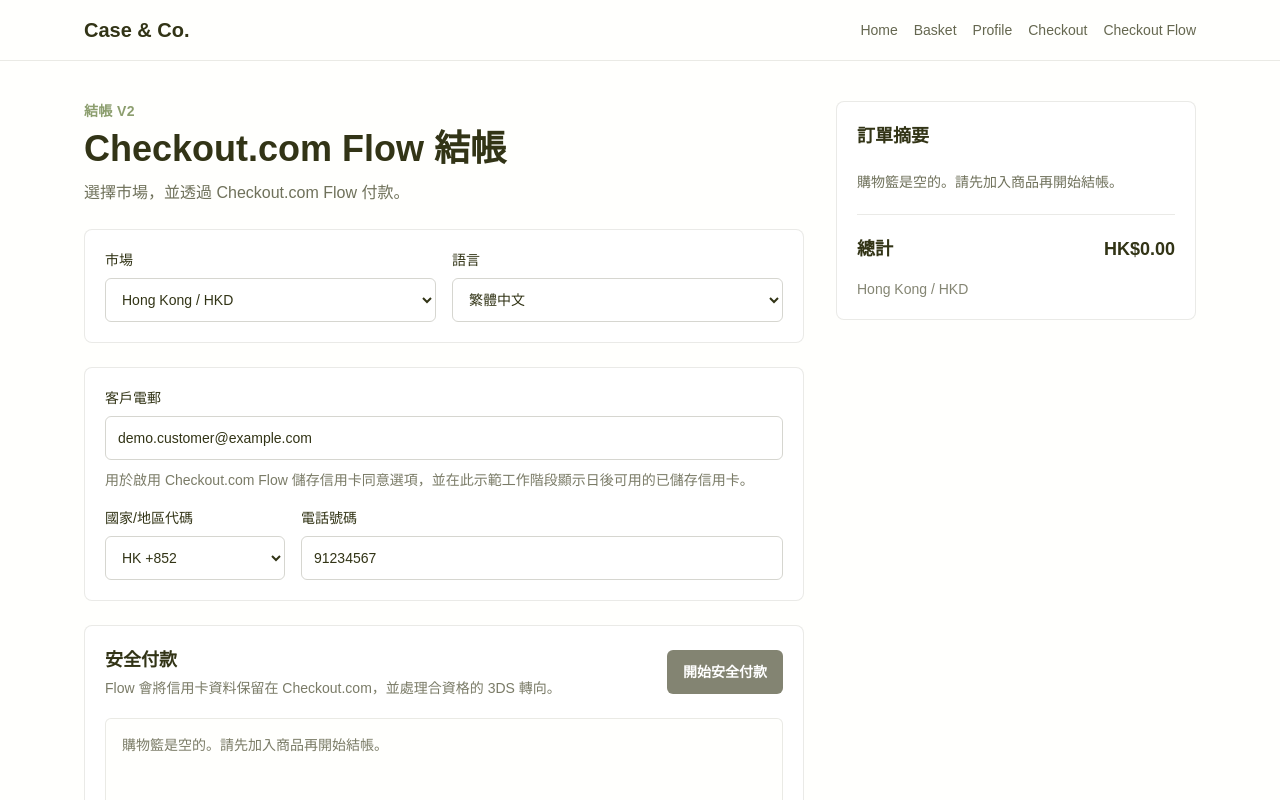
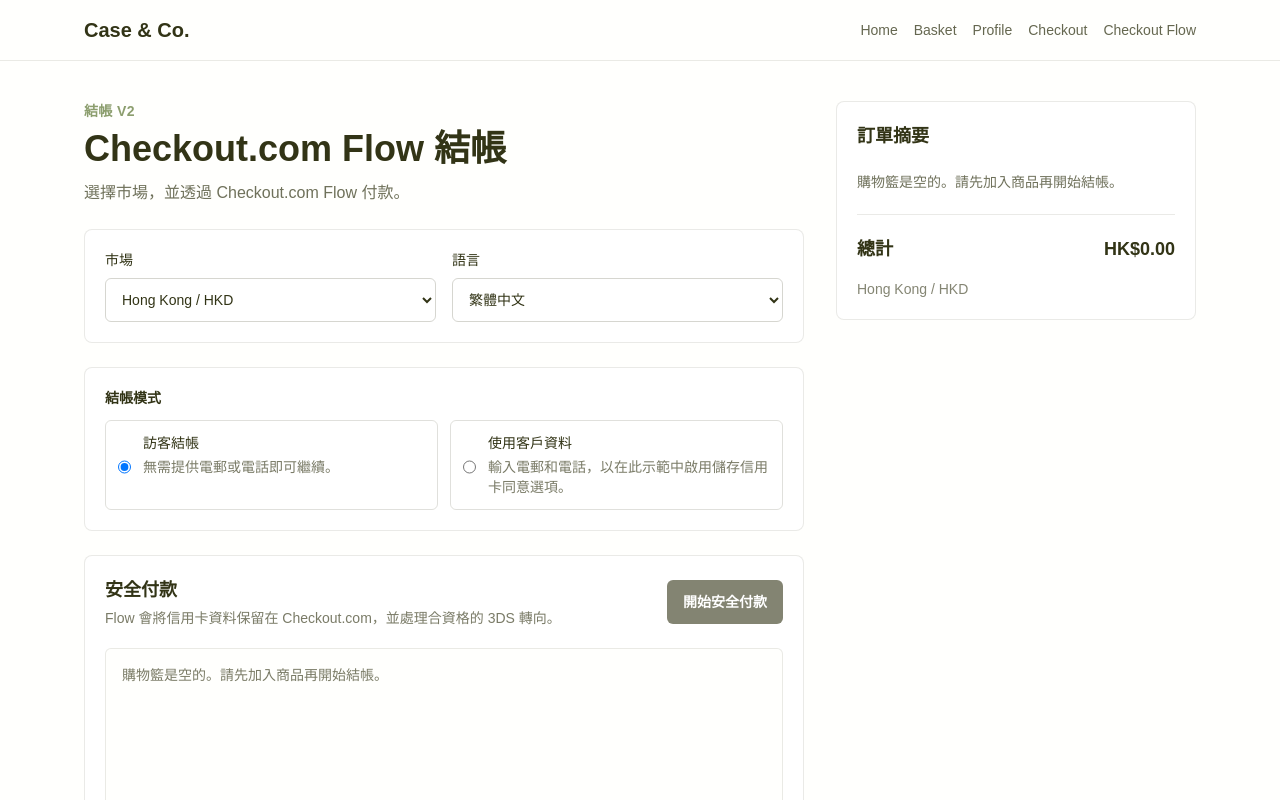
Before and after one commit to michaellam-sys/CaseStudy-integration-demo, a Next.js app: page /checkout-flow in a window 1280 px wide. Shown: the top 800 px of the page. Built offline with nearby package versions, Linux system fonts and the light colour scheme.

Commit message:
fix: flow integration

```diff
--- a/app/api/flow/payment-session/route.ts
+++ b/app/api/flow/payment-session/route.ts
@@ -52,13 +52,27 @@
 }
 
 function normalizeFlowCustomer(value: unknown) {
-  const data = typeof value === "object" && value ? value : {};
+  if (value === undefined || value === null) {
+    return undefined;
+  }
+
+  if (typeof value !== "object") {
+    throw new FlowInputError(
+      "Customer must include email and phone for Flow sessions.",
+    );
+  }
+
+  const data = value;
   const keys = Object.keys(data);
 
   if (keys.some((key) => key !== "email" && key !== "phone")) {
     throw new FlowInputError(
       "Only customer.email and customer.phone are accepted for Flow sessions.",
     );
+  }
+
+  if (!keys.length) {
+    return undefined;
   }
 
   const email = String((data as Record<string, unknown>).email ?? "").trim();
@@ -124,7 +138,9 @@
     const reference = createReference(`flow-${market.code.toLowerCase()}`);
     const appUrl = getAppUrl(request.url);
     const returnUrl = `${appUrl}/payment/flow/return?reference=${encodeURIComponent(reference)}`;
-    const savedCustomerId = await getFlowCustomerIdByEmail(customer.email);
+    const savedCustomerId = customer
+      ? await getFlowCustomerIdByEmail(customer.email)
+      : undefined;
 
     const paymentSession = await checkoutRequest<FlowPaymentSession>(
       "/payment-sessions",
@@ -140,10 +156,14 @@
               country: market.country,
             },
           },
-          customer: {
-            email: customer.email,
-            phone: toCheckoutCustomerPhone(customer.phone),
-          },
+          ...(customer
+            ? {
+                customer: {
+                  email: customer.email,
+                  phone: toCheckoutCustomerPhone(customer.phone),
+                },
+              }
+            : {}),
           success_url: `${returnUrl}&result=success`,
           failure_url: `${returnUrl}&result=failure`,
           locale: flowLocale,
@@ -182,7 +202,7 @@
       amount: basket.totalAmount,
       currency: market.currency,
       market: market.code,
-      customerEmail: customer.email,
+      customerEmail: customer?.email,
     });
 
     return NextResponse.json({
--- a/components/checkout/checkout-flow-client.tsx
+++ b/components/checkout/checkout-flow-client.tsx
@@ -33,8 +33,8 @@
   amount: number;
   currency: string;
   locale: string;
-  customerEmail: string;
-  customerPhone: CustomerPhone;
+  customerEmail?: string;
+  customerPhone?: CustomerPhone;
 };
 
 type Result = {
@@ -42,6 +42,8 @@
   title: string;
   detail?: string;
 };
+
+type CheckoutMode = "guest" | "customer";
 
 async function readError(response: Response) {
   const data = await response.json().catch(() => ({}));
@@ -91,6 +93,7 @@
   const [customerEmail, setCustomerEmail] = useState(
     "demo.customer@example.com",
   );
+  const [checkoutMode, setCheckoutMode] = useState<CheckoutMode>("guest");
   const [phoneCountryCode, setPhoneCountryCode] = useState(
     defaultCustomerPhone(market.country).countryCode,
   );
@@ -115,7 +118,15 @@
       setFlowSession(null);
       setResult(null);
     });
-  }, [items, market.code, locale, customerEmail, phoneCountryCode, phoneNumber]);
+  }, [
+    items,
+    market.code,
+    locale,
+    checkoutMode,
+    customerEmail,
+    phoneCountryCode,
+    phoneNumber,
+  ]);
 
   useEffect(() => {
     if (!flowSession || !flowContainerRef.current) {
@@ -125,9 +136,13 @@
     let isMounted = true;
     const activeFlowSession = flowSession;
     const flowContainer = flowContainerRef.current;
-    const phoneData = toCheckoutComponentPhoneData(
-      activeFlowSession.customerPhone,
-    );
+    const customerData =
+      activeFlowSession.customerEmail && activeFlowSession.customerPhone
+        ? {
+            email: activeFlowSession.customerEmail,
+            ...toCheckoutComponentPhoneData(activeFlowSession.customerPhone),
+          }
+        : {};
 
     async function mountFlow() {
       flowComponentRef.current?.unmount();
@@ -143,23 +158,16 @@
           translations: flowTranslations,
           componentOptions: {
             data: {
-              email: activeFlowSession.customerEmail,
-              ...phoneData,
+              ...customerData,
               billingCountry: market.country,
             },
             card: {
               displayCardholderName: "top",
               displayCvv: "mandatory",
-              data: {
-                email: activeFlowSession.customerEmail,
-                ...phoneData,
-              },
+              data: customerData,
             },
             remember_me: {
-              data: {
-                email: activeFlowSession.customerEmail,
-                ...phoneData,
-              },
+              data: customerData,
             },
           },
           onPaymentCompleted: async (_component, payment) => {
@@ -251,8 +259,11 @@
       return;
     }
 
-    const normalizedEmail = customerEmail.trim();
-    let normalizedPhone: CustomerPhone;
+    let normalizedEmail: string | undefined;
+    let normalizedPhone: CustomerPhone | undefined;
+
+    if (checkoutMode === "customer") {
+      normalizedEmail = customerEmail.trim();
 
       if (!/^[^\s@]+@[^\s@]+\.[^\s@]+$/.test(normalizedEmail)) {
         setResult({
@@ -276,6 +287,7 @@
         });
         return;
       }
+    }
 
     setIsLoading(true);
     setResult(null);
@@ -291,10 +303,14 @@
           market: market.code,
           basket: items,
           locale,
+          ...(normalizedEmail && normalizedPhone
+            ? {
                 customer: {
                   email: normalizedEmail,
                   phone: normalizedPhone,
                 },
+              }
+            : {}),
         }),
       });
 
@@ -382,6 +398,52 @@
         </div>
 
         <div className="mt-6 rounded-lg border border-[#323416]/10 bg-white p-5">
+          <fieldset>
+            <legend className="text-sm font-semibold text-[#323416]">
+              {copy.checkoutMode}
+            </legend>
+            <div className="mt-3 grid gap-3 sm:grid-cols-2">
+              <label className="flex gap-3 rounded-md border border-[#323416]/15 p-3 text-sm text-[#323416]">
+                <input
+                  type="radio"
+                  name="checkoutMode"
+                  value="guest"
+                  checked={checkoutMode === "guest"}
+                  onChange={() => setCheckoutMode("guest")}
+                  className="mt-1"
+                />
+                <span>
+                  <span className="block font-medium">
+                    {copy.guestCheckout}
+                  </span>
+                  <span className="mt-1 block text-[#323416]/65">
+                    {copy.guestCheckoutHelp}
+                  </span>
+                </span>
+              </label>
+              <label className="flex gap-3 rounded-md border border-[#323416]/15 p-3 text-sm text-[#323416]">
+                <input
+                  type="radio"
+                  name="checkoutMode"
+                  value="customer"
+                  checked={checkoutMode === "customer"}
+                  onChange={() => setCheckoutMode("customer")}
+                  className="mt-1"
+                />
+                <span>
+                  <span className="block font-medium">
+                    {copy.customerDetailsCheckout}
+                  </span>
+                  <span className="mt-1 block text-[#323416]/65">
+                    {copy.customerDetailsCheckoutHelp}
+                  </span>
+                </span>
+              </label>
+            </div>
+          </fieldset>
+
+          {checkoutMode === "customer" && (
+            <div className="mt-5">
               <label className="grid gap-2 text-sm font-medium text-[#323416]">
                 {copy.customerEmail}
                 <input
@@ -404,6 +466,8 @@
                   phoneNumberLabel={copy.phoneNumber}
                 />
               </div>
+            </div>
+          )}
         </div>
 
         <div className="mt-6 rounded-lg border border-[#323416]/10 bg-white p-5">
--- a/lib/i18n/en-US.ts
+++ b/lib/i18n/en-US.ts
@@ -1,8 +1,7 @@
 export const enUS = {
   checkoutEyebrow: "Checkout Flow",
   checkoutTitle: "Checkout.com Flow checkout",
-  checkoutIntro:
-    "Choose a market and pay through Checkout.com Flow.",
+  checkoutIntro: "Choose a market and pay through Checkout.com Flow.",
   language: "Language",
   market: "Market",
   orderSummary: "Order summary",
@@ -26,6 +25,12 @@
   flowPayment: "Secure payment",
   flowIntro:
     "Flow keeps card details with Checkout.com and handles eligible 3DS redirects.",
+  checkoutMode: "Checkout mode",
+  guestCheckout: "Guest checkout",
+  guestCheckoutHelp: "Continue without email or phone details.",
+  customerDetailsCheckout: "Provide customer details",
+  customerDetailsCheckoutHelp:
+    "Enter email and phone to enable saved-card consent in this demo.",
   customerEmail: "Customer email",
   customerEmailHelp:
     "Used to enable Checkout.com Flow saved-card consent and future stored-card display in this demo session.",
--- a/lib/i18n/nl-NL.ts
+++ b/lib/i18n/nl-NL.ts
@@ -27,6 +27,12 @@
   flowPayment: "Veilige betaling",
   flowIntro:
     "Flow houdt kaartgegevens bij Checkout.com en handelt geschikte 3DS-redirects af.",
+  checkoutMode: "Checkoutmodus",
+  guestCheckout: "Gastcheckout",
+  guestCheckoutHelp: "Ga verder zonder e-mail of telefoonnummer.",
+  customerDetailsCheckout: "Klantgegevens gebruiken",
+  customerDetailsCheckoutHelp:
+    "Voer e-mail en telefoonnummer in om opgeslagen-kaarttoestemming in deze demo mogelijk te maken.",
   customerEmail: "E-mail klant",
   customerEmailHelp:
     "Wordt gebruikt om opgeslagen-kaarttoestemming in Checkout.com Flow en toekomstige opgeslagen kaarten in deze demosessie mogelijk te maken.",
--- a/lib/i18n/zh-HK.ts
+++ b/lib/i18n/zh-HK.ts
@@ -26,6 +26,12 @@
   unableToConfirm: "無法確認付款狀態",
   flowPayment: "安全付款",
   flowIntro: "Flow 會將信用卡資料保留在 Checkout.com，並處理合資格的 3DS 轉向。",
+  checkoutMode: "結帳模式",
+  guestCheckout: "訪客結帳",
+  guestCheckoutHelp: "無需提供電郵或電話即可繼續。",
+  customerDetailsCheckout: "使用客戶資料",
+  customerDetailsCheckoutHelp:
+    "輸入電郵和電話，以在此示範中啟用儲存信用卡同意選項。",
   customerEmail: "客戶電郵",
   customerEmailHelp:
     "用於啟用 Checkout.com Flow 儲存信用卡同意選項，並在此示範工作階段顯示日後可用的已儲存信用卡。",
```
Lines whose indentation alone changed are shown as unchanged.
